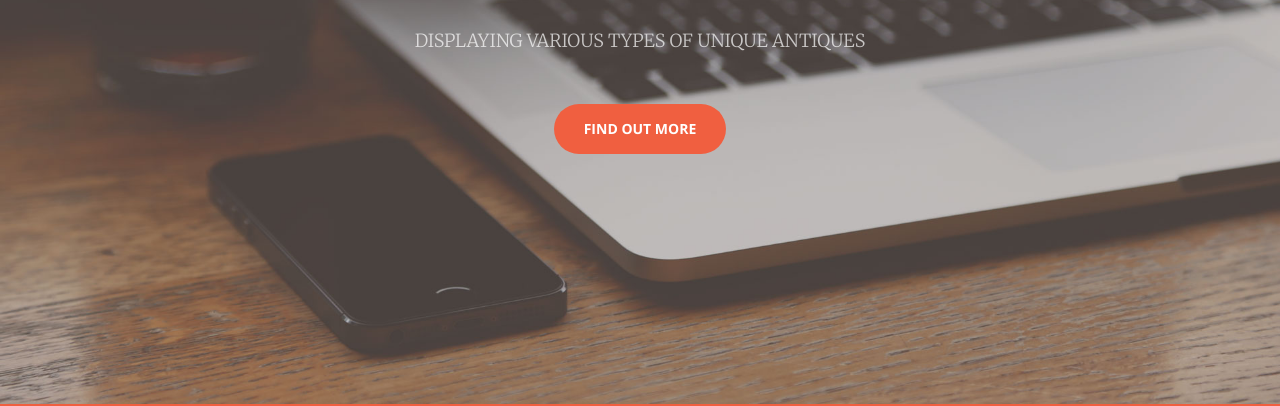
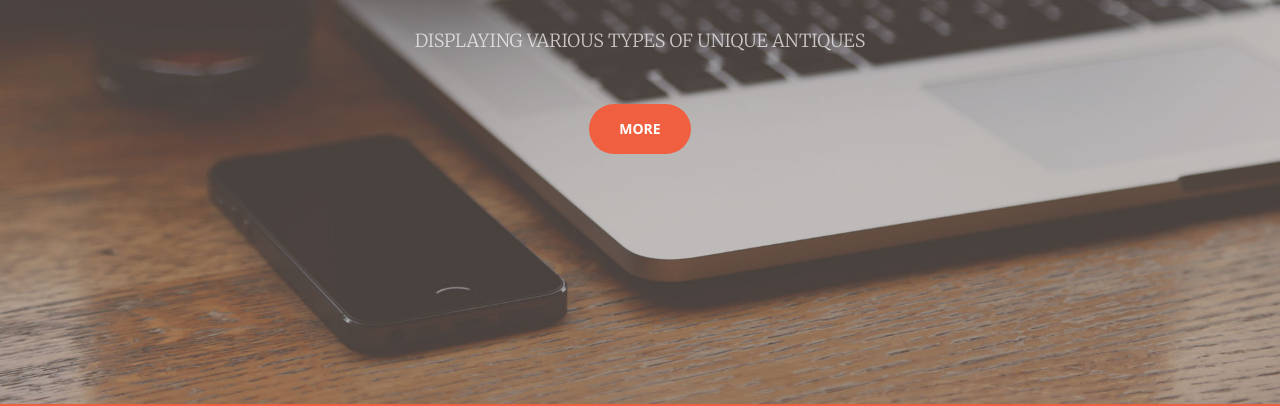
Before and after one commit to wannorsyahida/wannorsyahida.github.io, a website: page index.html in a window 1280 px wide. Shown: the part 396-802 px from the top of the page. Drawn offline with nearby package versions, Linux system fonts and the light colour scheme.

Commit message:
Update index.html

```diff
--- a/index.html
+++ b/index.html
@@ -76,7 +76,7 @@
 
                 <hr>
                 <p>DISPLAYING VARIOUS TYPES OF UNIQUE ANTIQUES</p>
-                <a href="#about" class="btn btn-primary btn-xl page-scroll">Find Out More</a>
+                <a href="#about" class="btn btn-primary btn-xl page-scroll">More</a>
             </div>
         </div>
     </header>
```
